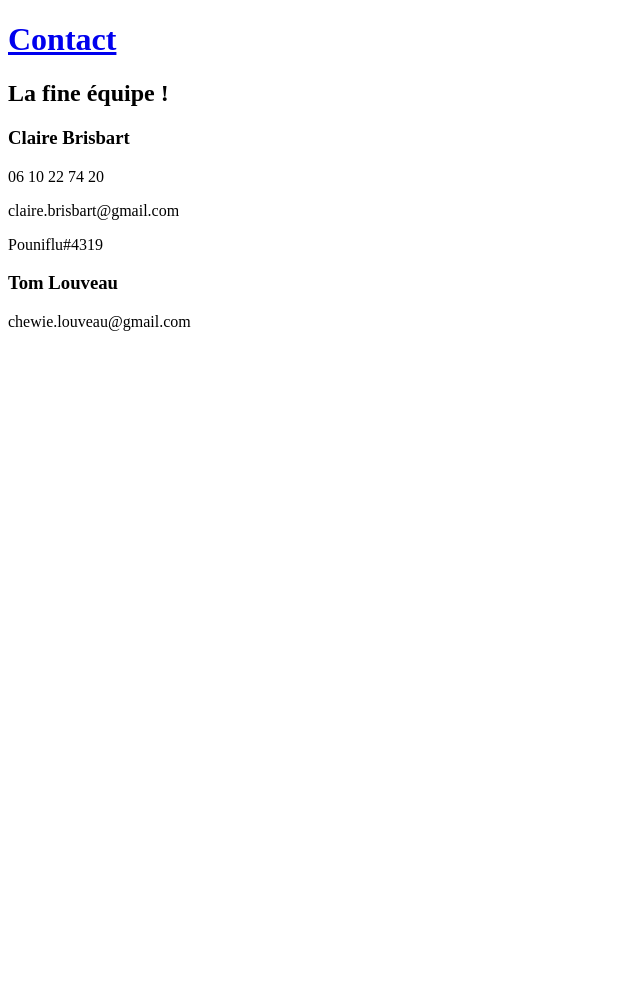
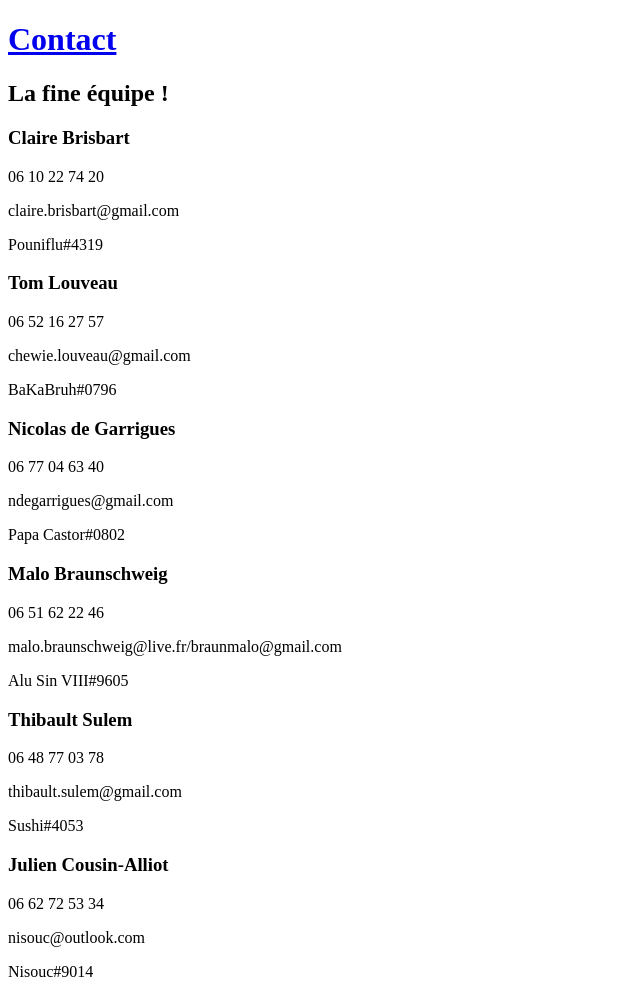
Before and after one commit to Bakabruh/cours-Git, a plain HTML site: page contact.html in a window 1280 px wide. Shown: the whole page, without its empty margins (0-640 px from the left). Before the commit the page ends 800 px from the top, so only its background shows below. Drawn offline with Linux system fonts and the light colour scheme.

Commit message:
contacts ok

```diff
--- a/contact.html
+++ b/contact.html
@@ -19,26 +19,33 @@
         </div>
         <div>
             <h3>Tom Louveau</h3>
+            <p>06 52 16 27 57</p>
             <p>chewie.louveau@gmail.com</p>
-            <p></p>
-            <p></p>
-            <p></p>
+            <p>BaKaBruh#0796</p>
         </div>
         <div>
-            <h3></h3>
-            <p></p>
+            <h3>Nicolas de Garrigues</h3>
+            <p>06 77 04 63 40</p>
+            <p>ndegarrigues@gmail.com</p>
+            <p>Papa Castor#0802</p>
         </div>
         <div>
-            <h3></h3>
-            <p></p>
+            <h3>Malo Braunschweig</h3>
+            <p>06 51 62 22 46</p>
+            <p>malo.braunschweig@live.fr/braunmalo@gmail.com</p>
+            <p>Alu Sin VIII#9605</p>
         </div>
         <div>
-            <h3></h3>
-            <p></p>
+            <h3>Thibault Sulem</h3>
+            <p>06 48 77 03 78</p>
+            <p>thibault.sulem@gmail.com</p>
+            <p>Sushi#4053</p>
         </div>
         <div>
-            <h3></h3>
-            <p></p>
+            <h3>Julien Cousin-Alliot</h3>
+            <p>06 62 72 53 34</p>
+            <p>nisouc@outlook.com</p>
+            <p>Nisouc#9014</p>
         </div>
     </section>
 
```
